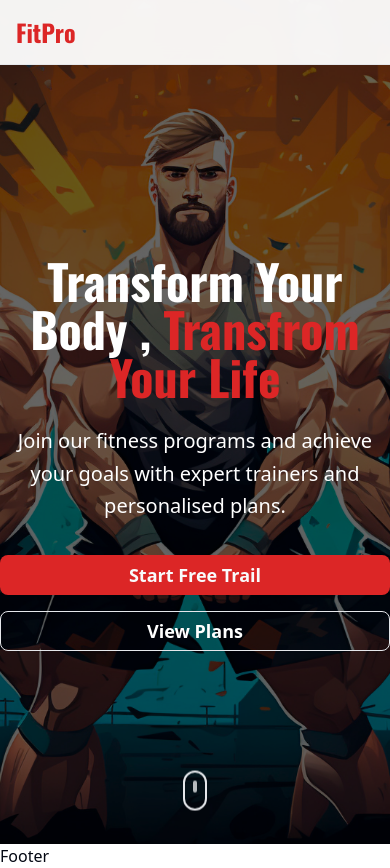
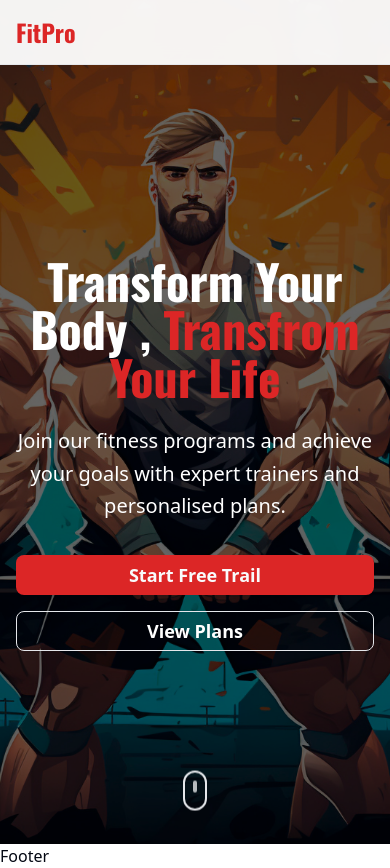
Before and after one commit to emmeiwhite/fitness-app, a Next.js app: page / in a window 390 px wide. Built offline with nearby package versions, Linux system fonts and the light colour scheme.

Commit message:
Hero Mobile basic fix

```diff
--- a/src/components/standalone/Hero.tsx
+++ b/src/components/standalone/Hero.tsx
@@ -50,7 +50,7 @@
             initial={{ opacity: 0, y: 12 }}
             animate={{ opacity: 1, y: 0 }}
             transition={{ duration: 0.7, delay: 0.45 }}
-            className="flex flex-col sm:flex-row gap-4 justify-center">
+            className="flex flex-col sm:flex-row gap-4 justify-center px-4">
             <Button
               size="lg"
               className="bg-primary hover:bg-primary/90 text-lg font-semibold transition-transform duration-300 hover:scale-105 px-8">
```
